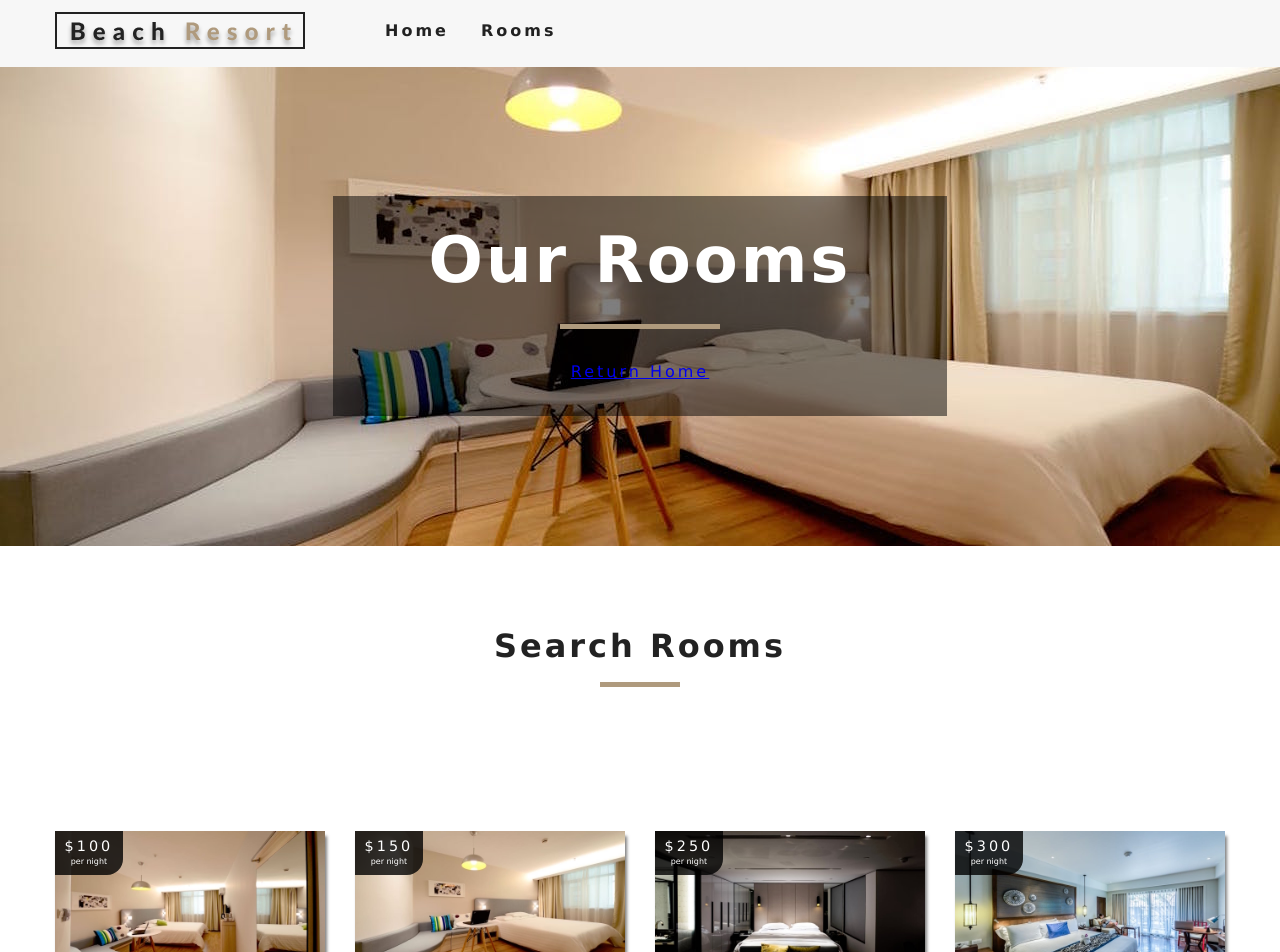
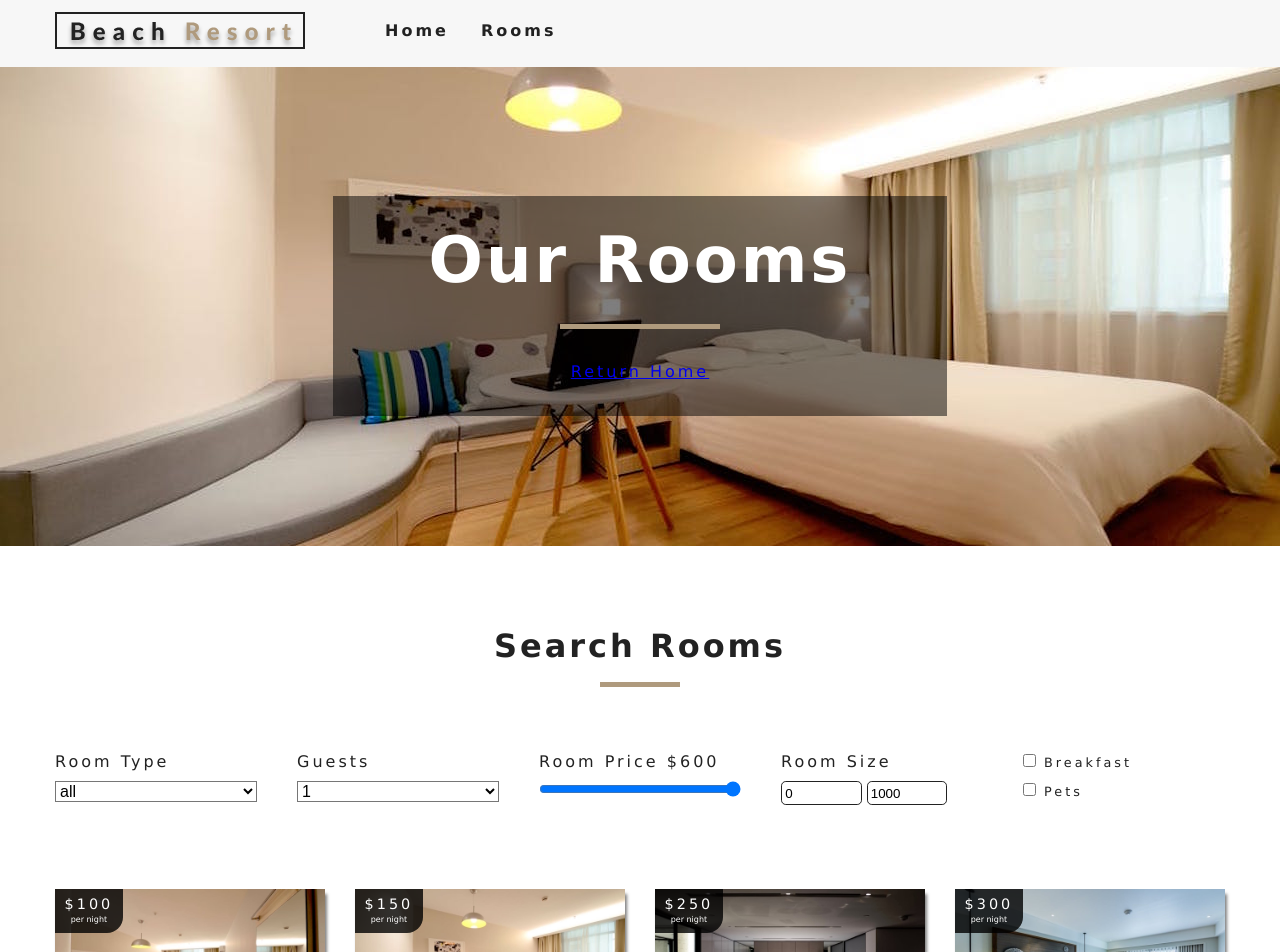
Before and after one commit to dilipkonigiri/beach-resort, a React (Create React App) app: page /rooms in a window 1280 px wide. Shown: the top 952 px of the page. Built offline with nearby package versions, Linux system fonts and the light colour scheme.

Commit message:
Updated Roomfilter and context components

```diff
--- a/src/components/RoomFilter.js
+++ b/src/components/RoomFilter.js
@@ -2,8 +2,13 @@
 import { useContext } from 'react'
 import { RoomContext } from '../context'
 import Title from '../components/Title'
+// get all unique values
+const getUnique = (items, value) => {
+    return [...new Set(items.map(item => item[value]))]
+}
 
-export default function RoomFilter() {
+
+export default function RoomFilter({rooms}) {
     const context = useContext(RoomContext)
     console.log(context);
 
@@ -20,9 +25,115 @@
         pets
     } = context
 
+    // get unique types
+    let types = getUnique(rooms, 'type')
+    // add all
+    types = ['all',...types]
+    // map to jsx
+    types = types.map((item, index) => {
+        return <option value={item} key={index}>{item}</option>
+    })
+
+    // get unique types
+    let people = getUnique(rooms, 'capacity')
+    // map to jsx
+    people = people.map((item, index) => {
+        return <option value={item} key={index}>{item}</option>
+    })
+
     return (
         <section className="filter-container">
             <Title title="search rooms"/>
+            <form className="filter-form">
+
+            {/*select type */}
+            <div className="form-group">
+                <label htmlFor="type">room type</label>
+                <select
+                    name="type"
+                    id="type"
+                    value="type"
+                    className="form-control"
+                    onChange={handleChange}
+                >
+                {types}
+                </select>
+            </div>
+            {/* end select type*/}
+
+            {/*guests */}
+            <div className="form-group">
+                <label htmlFor="capacity">Guests</label>
+                <select
+                    name="capacity"
+                    id="capacity"
+                    value={capacity}
+                    className="form-control"
+                    onChange={handleChange}
+                >
+                {people}
+                </select>
+            </div>
+            {/* end guests*/}
+
+            {/* room price */}
+            <div className="form-group">
+                <label htmlFor="price">room price ${price}</label>
+                <input type="range" name="price" min={minPrice} max={maxPrice} id="price" value={price}
+                onChange={handleChange} className="form-control"/>
+            </div>
+            {/* end of room price */}
+
+            {/* size */}
+            <div className="form-group">
+                <label htmlFor="size">room size</label>
+                <div className="size=inputs">
+                    <input
+                    type="number"
+                    name="minSize"
+                    id="size"
+                    value={minSize}
+                    onChange={handleChange}
+                    className="size-input"
+                    />
+                    <input
+                    type="number"
+                    name="maxSize"
+                    id="size"
+                    value={maxSize}
+                    onChange={handleChange}
+                    className="size-input"
+                    />
+                </div>
+            </div>
+            {/* end of size */}
+
+            {/* extras */}
+            <div className="form-group">
+                <div className="single-extra">
+                    <input
+                    type="checkbox"
+                    name="breakfast"
+                    id="breakfast"
+                    checked={breakfast}
+                    onChange={handleChange}
+                    />
+                    <label htmlFor="breakfast">breakfast</label>
+                </div>
+                <div className="single-extra">
+                    <input
+                    type="checkbox"
+                    name="pets"
+                    id="pets"
+                    checked={pets}
+                    onChange={handleChange}
+                    />
+                    <label htmlFor="pets">pets</label>
+                </div>
+            </div>
+            {/* end of extras */}
+
+            </form>
         </section>
     )
 }
--- a/src/context.js
+++ b/src/context.js
@@ -59,15 +59,69 @@
       };
 
     handleChange = event => {
-        const type = event.target.type
+        // const type = event.target.type
+        // const name = event.target.name
+        // const value = event.target.value
+        // console.log(` this is type: ${type}, this is name: ${name},this is value: ${value}`)
+
+        const target = event.target
+        const value = target.type === 'checkbox' ? target.checked : target.value
         const name = event.target.name
-        const value = event.target.value
-        console.log(type,name,value);
-
+        this.setState({
+            [name]: value
+        }, this.filterRooms)
     }
 
     filterRooms = () => {
-        console.log("hello");
+        // console.log("hello");
+        let {
+            rooms,
+            type,
+            capacity,
+            price,
+            minSize,
+            maxSize,
+            breakfast,
+            pets
+        } = this.state
+
+        // all the rooms
+        let tempRooms = [...rooms]
+
+        // transform value
+        capacity = parseInt(capacity)
+        price = parseInt(price)
+
+        // filter by type
+        if(type !== 'all') {
+            tempRooms = tempRooms.filter(room => room.type === type)
+        }
+
+        // filter by capacity
+        if(capacity !== 1) {
+            tempRooms = tempRooms.filter(room => room.capacity >= capacity)
+        }
+
+        // filter by price
+            tempRooms = tempRooms.filter(room => room.price <= price)
+
+        // filter by size
+            tempRooms = tempRooms.filter(room => room.size >= minSize && room.size <= maxSize)
+
+        // filter by breakfast
+        if(breakfast) {
+            tempRooms = tempRooms.filter(room => room.breakfast === true)
+        }
+
+        // filter by pets
+        if(pets) {
+            tempRooms = tempRooms.filter(room => room.pets === true)
+        }
+
+        // change state
+        this.setState({
+            sortedRooms: tempRooms
+        })
     }
 
     render() {
```
